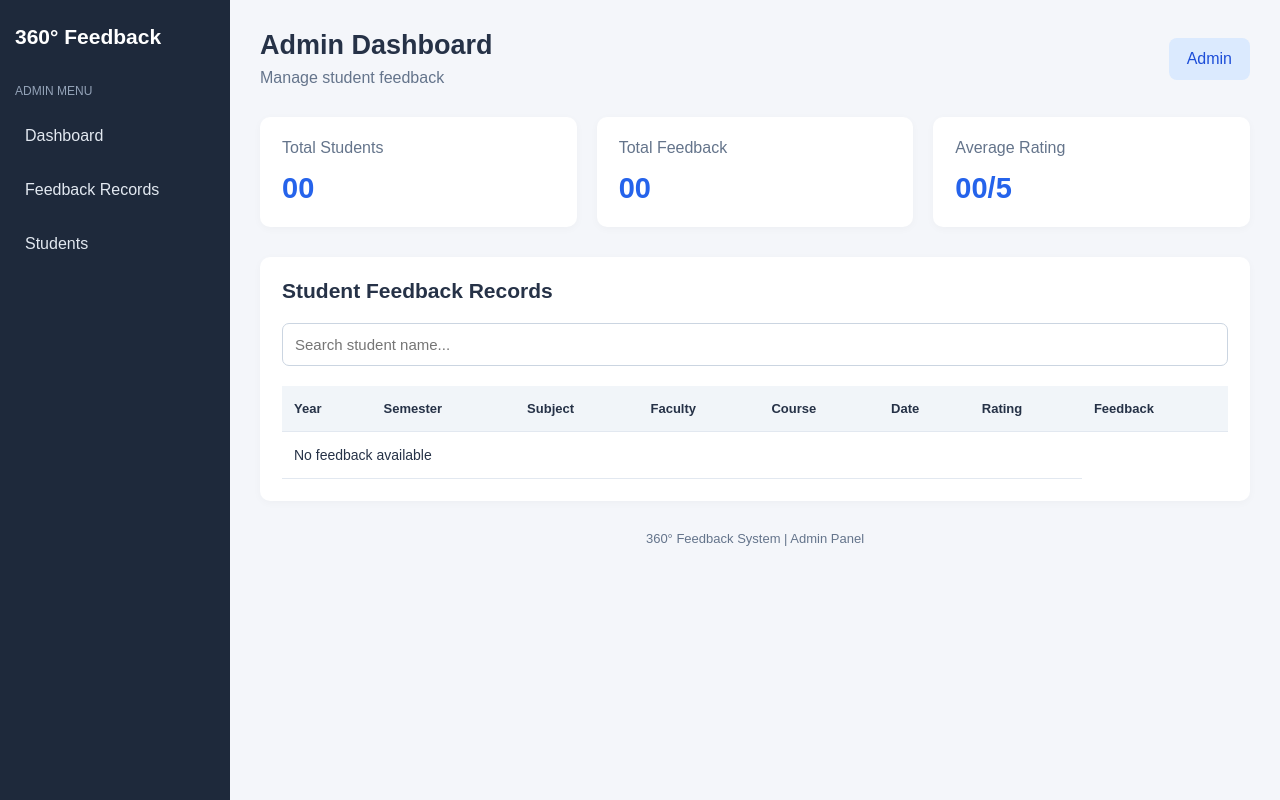
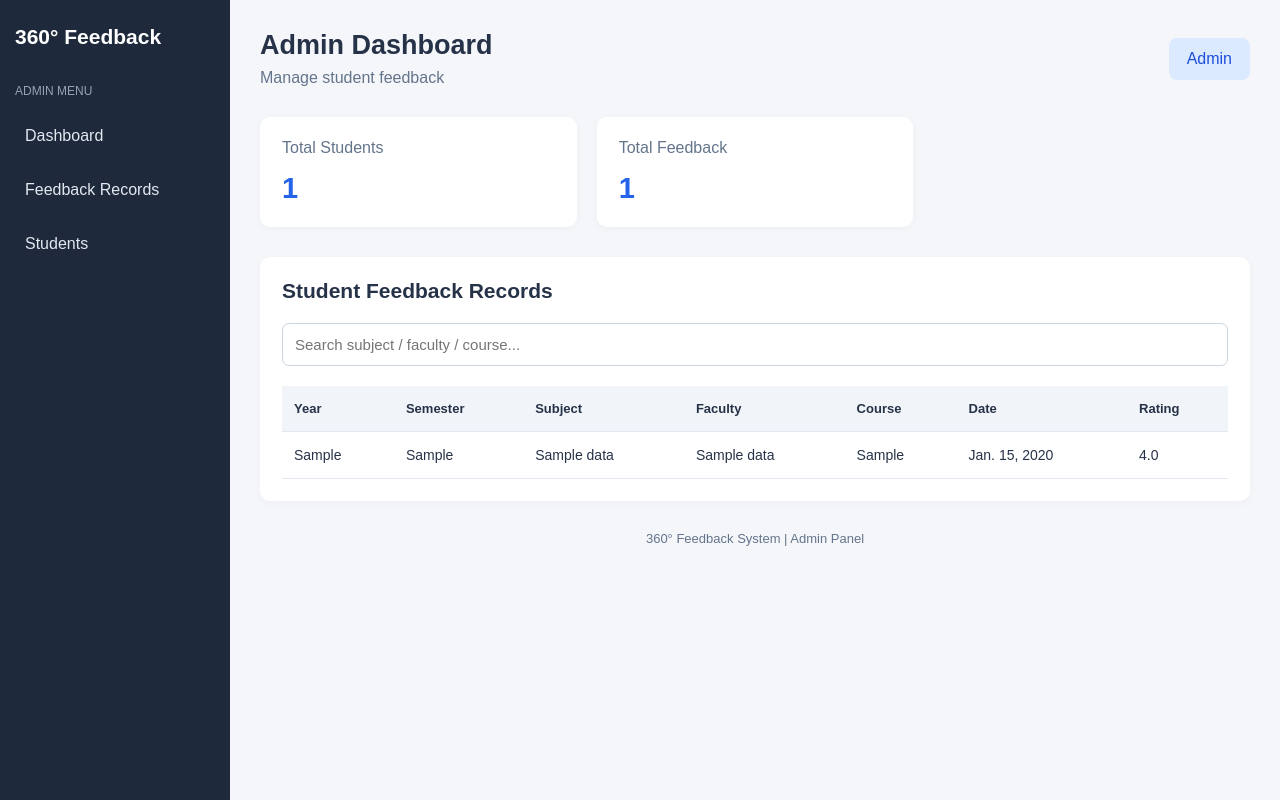
Before and after one commit to km6307/webpage, a Django app: page /admin in a window 1280 px wide. Run offline with Django 5.2, Linux system fonts and the light colour scheme; tables that the repository leaves empty hold one stand-in row (values such as "Sample post").

Commit message:
try to show feedback data on admin

```diff
--- a/FeedbackSystem/feedbackapp/views.py
+++ b/FeedbackSystem/feedbackapp/views.py
@@ -36,12 +36,11 @@ def logout(request):
 
 
 def admin(request):
-    return render(request, 'admin.html')
+    feedbacks = Feedback.objects.all().order_by('-id')
+    return render(request, 'admin.html', {'feedbacks': feedbacks})
 
 
 def submit(request):
-    print("######## SUBMIT CALLED ########", request.method, request.user)
-    ...
     print(">>> SUBMIT CALLED", request.method, request.user)
     if request.method != 'POST':
         return redirect('home')
--- a/FeedbackSystem/static/admin.js
+++ b/FeedbackSystem/static/admin.js
@@ -1,67 +1,48 @@
-
 const search = document.getElementById("search");
 const table = document.getElementById("feedbackTable");
 
-// Search student feedback
+function getDataRows() {
+    return [...table.querySelectorAll("tr")].filter(
+        row => !row.classList.contains("empty-row")
+    );
+}
+
+// Search: subject, faculty, course me dhoondhega
 search.addEventListener("input", function () {
     const value = search.value.toLowerCase();
-    const rows = table.querySelectorAll("tr");
 
-    rows.forEach(function (row) {
-        const name = row.cells[1].textContent.toLowerCase();
-        row.style.display = name.includes(value) ? "" : "none";
+    getDataRows().forEach(function (row) {
+        const text = (
+            row.cells[2].textContent + " " +   // Subject
+            row.cells[3].textContent + " " +   // Faculty
+            row.cells[4].textContent           // Course
+        ).toLowerCase();
+
+        row.style.display = text.includes(value) ? "" : "none";
     });
 });
 
-// View feedback details
-function viewFeedback(button) {
-    const row = button.closest("tr");
-
-    const name = row.cells[1].textContent;
-    const faculty = row.cells[2].textContent;
-    const rating = row.cells[3].textContent;
-    const feedback = row.cells[4].textContent;
-
-    alert(
-        "Student: " + name +
-        "\nFaculty: " + faculty +
-        "\nRating: " + rating +
-        "\nFeedback: " + feedback
-    );
-}
-
-// Delete a row from the displayed table
-function deleteFeedback(button) {
-    const confirmDelete = confirm(
-        "Are you sure you want to delete this feedback?"
-    );
-
-    if (confirmDelete) {
-        button.closest("tr").remove();
-        updateStatistics();
-    }
-}
-
-// Update dashboard statistics
+// Dashboard statistics
 function updateStatistics() {
-    const rows = [...table.querySelectorAll("tr")].filter(
-        row => row.style.display !== "none"
-    );
-
-    const allRows = table.querySelectorAll("tr");
-    const total = allRows.length;
+    const rows = getDataRows();
+    const total = rows.length;
 
     let sum = 0;
+    let rated = 0;
 
-    allRows.forEach(function (row) {
-        sum += Number(row.cells[3].textContent.split("/")[0]);
+    rows.forEach(function (row) {
+        const r = parseFloat(row.cells[6].textContent);   // Rating column
+        if (!isNaN(r)) {
+            sum += r;
+            rated++;
+        }
     });
 
+    // Unique students nahi pata, isliye abhi total records dikha rahe hain
     document.getElementById("studentCount").textContent = total;
     document.getElementById("feedbackCount").textContent = total;
-
     document.getElementById("averageRating").textContent =
-        total ? (sum / total).toFixed(1) + "/5" : "0/5";
+        rated ? (sum / rated).toFixed(1) + "/5" : "0/5";
 }
 
 updateStatistics();
--- a/FeedbackSystem/templates/admin.html
+++ b/FeedbackSystem/templates/admin.html
@@ -36,24 +36,14 @@
             <p>Total Feedback</p>
             <h2 id="feedbackCount">00</h2>
         </div>
-        <div class="card">
-            <p>Average Rating</p>
-            <h2 id="averageRating">00/5</h2>
-        </div>
     </section>
 
     <section class="content" id="feedback">
     <h2>Student Feedback Records</h2>
 
-        <input
-            type="text"
-            id="search"
-            placeholder="Search student name..."
-        >
+    <input type="text" id="search" placeholder="Search subject / faculty / course...">
 
     <div class="table-box" id="students">
-            <table>
-
         <table>
             <thead>
                 <tr>
@@ -64,12 +54,11 @@
                     <th>Course</th>
                     <th>Date</th>
                     <th>Rating</th>
-            <th>Feedback</th>
+
                 </tr>
             </thead>
-
-    <tbody>
-        {% for item in feedbackValues %}
+            <tbody id="feedbackTable">
+                {% for item in feedbacks %}
                 <tr>
                     <td>{{ item.academicYear }}</td>
                     <td>{{ item.semester }}</td>
@@ -77,15 +66,15 @@
                     <td>{{ item.facultyName }}</td>
                     <td>{{ item.course }}</td>
                     <td>{{ item.feedbackDate }}</td>
-            <td>{{ item.rating}}</td>
+                    <td>{{ item.rating }}</td>
+
                 </tr>
                 {% empty %}
-        <tr>
-            <td colspan="7">No feedback available</td>
+                <tr class="empty-row">
+                    <td colspan="8">No feedback available</td>
                 </tr>
                 {% endfor %}
             </tbody>
-</table>
         </table>
     </div>
 </section>
```
Lines whose indentation alone changed are shown as unchanged.
